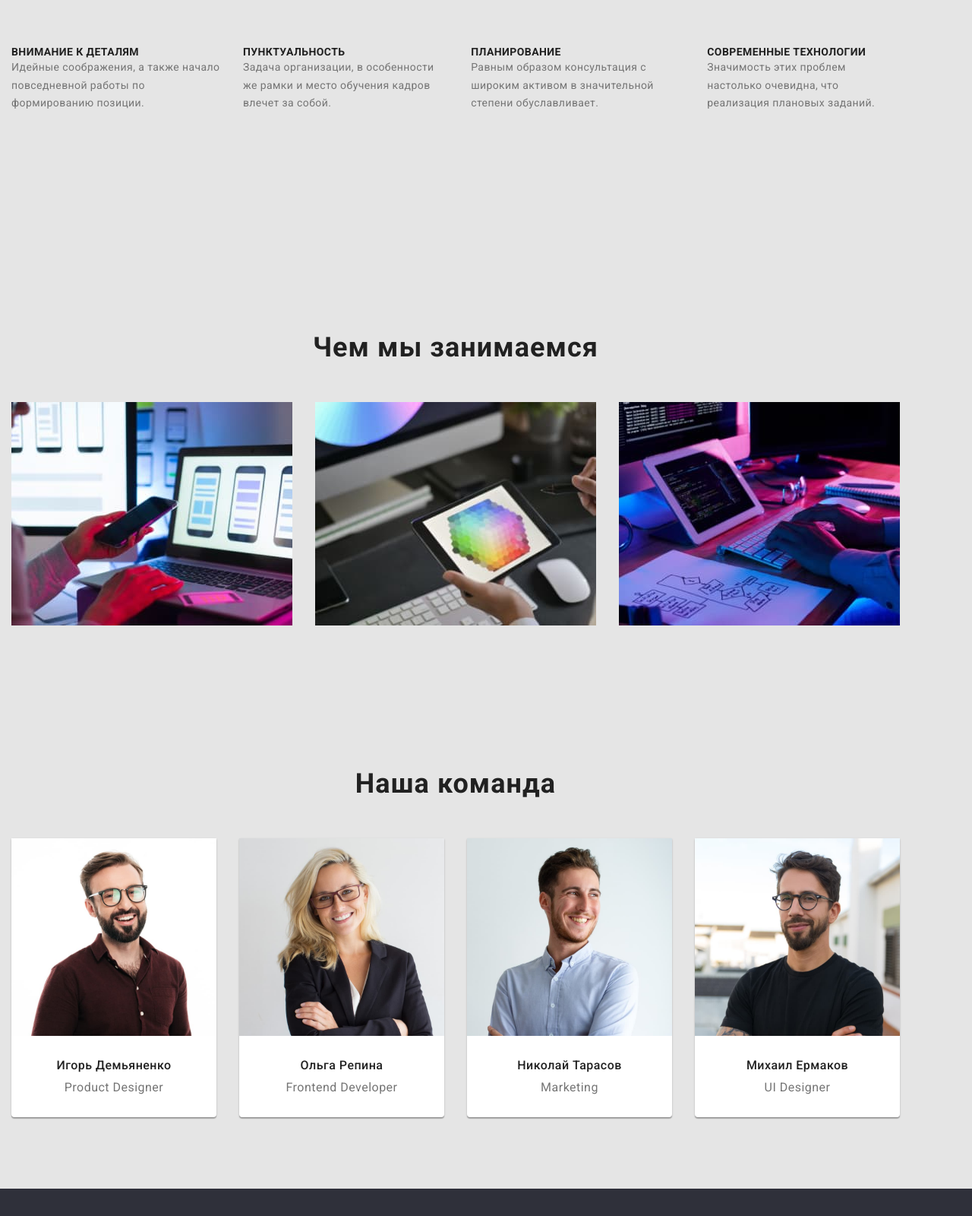
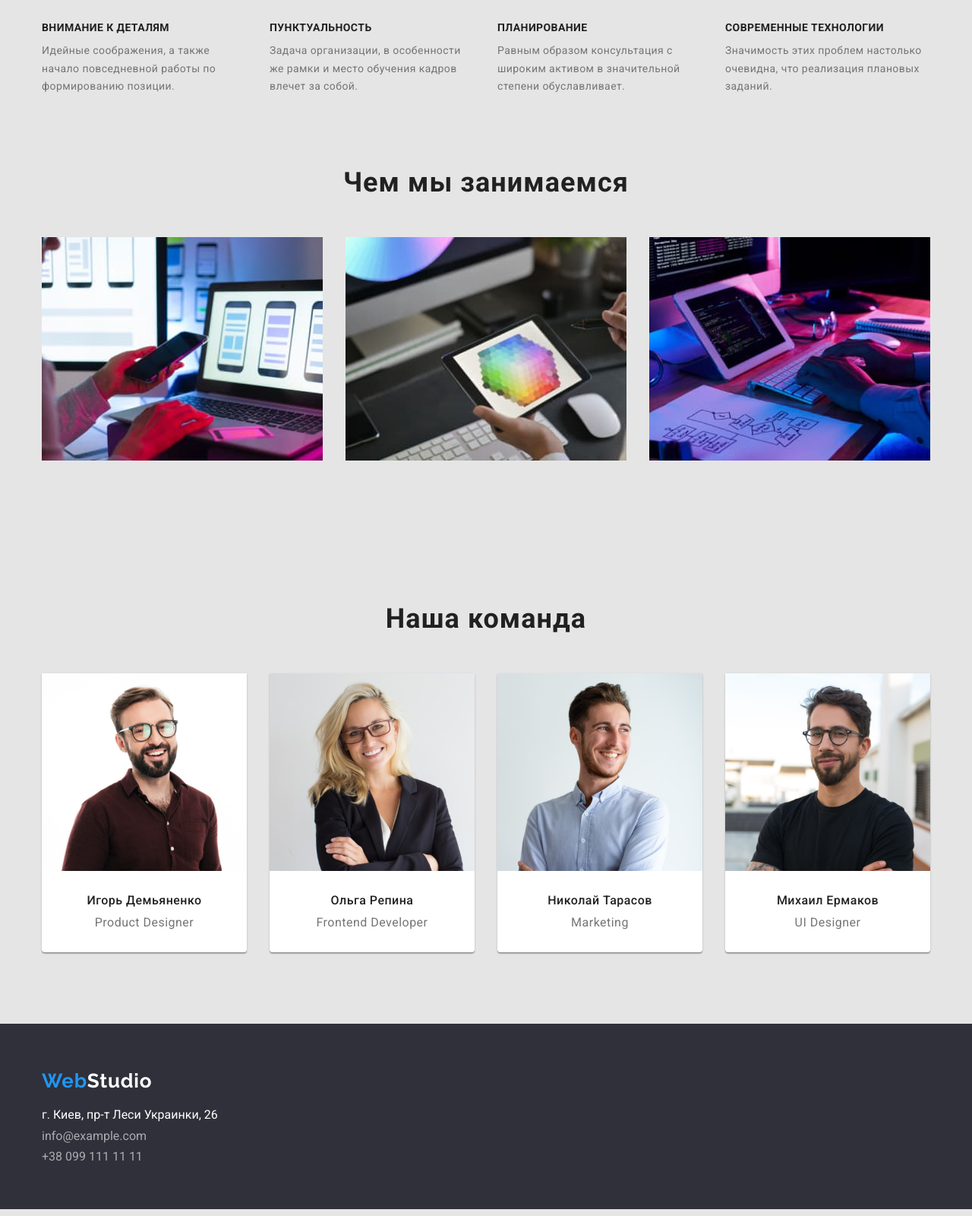
Before and after one commit to lifeofscarlet99/goit-markup-hw-03, a plain HTML site: page index.html in a window 1280 px wide. Shown: the part 860-2460 px from the top of the page at 76% size. Drawn offline with nearby package versions, Linux system fonts and the light colour scheme.

Commit message:
2 sample completed
2 sample completed

```diff
--- a/css/styles.css
+++ b/css/styles.css
@@ -37,7 +37,7 @@ img {
   width: 1200px;
   padding-left: 15px;
   padding-right: 15px;
-  margin: o auto;
+  margin: 0 auto;
 }
 
 .list {
@@ -80,7 +80,6 @@ img {
 }
 .header-connect {
   margin-left: auto;
-  margin-bottom: 32px;
 }
 .header-logo {
   font-family: Raleway;
@@ -91,7 +90,6 @@ img {
   letter-spacing: 0.03em;
   color: var(--first-title-color);
   margin-right: 93px;
-  margin-bottom: 32px;
 }
 #logo-black {
   color: var(--first-title-color);
@@ -159,7 +157,6 @@ img {
 }
 .header-item:not(:last-child) {
   margin-right: 50px;
-  margin-bottom: 32px;
 }
 .contact-contact {
   margin-right: 50px;
@@ -183,7 +180,7 @@ img {
   padding-top: 94px;
 }
 .about {
-  padding-top: 289px;
+  padding-top: 94px;
   padding-bottom: 94px;
 }
 
@@ -198,6 +195,7 @@ img {
   text-align: center;
   letter-spacing: 0.03em;
   color: #212121;
+  width: 270px;
 }
 
 .features-item:not(:last-child) {
@@ -225,6 +223,7 @@ img {
   color: #757575;
   display: list-item;
   text-align: left;
+  margin-top: 10px;
 }
 
 .main-button {
@@ -295,7 +294,7 @@ img {
   text-align: center;
   letter-spacing: 0.03em;
   color: #212121;
-  margin-bottom: 10px;
+  padding-bottom: 10px;
 }
 
 .team-after-title {
@@ -384,6 +383,7 @@ img {
 .footer {
   background-color: #2f303a;
   padding-top: 60px;
+  padding-bottom: 60px;
 }
 .address {
   color: var(--header-color);
@@ -416,7 +416,6 @@ img {
 }
 .address.address.tel {
   padding-top: 9px;
-  padding-bottom: 60px;
 }
 .footer.footer-logo {
   padding-bottom: 9px;
@@ -425,3 +424,6 @@ img {
 .address.address {
   padding-top: 20px;
 }
+.kuku {
+  padding-bottom: 9px;
+}
--- a/index.html
+++ b/index.html
@@ -146,8 +146,8 @@
             г. Киев, пр-т Леси Украинки, 26
         </address>
         <address class="address tel">
-            <a class="link" href="mailto:info@example.com">info@example.com</a>
-            <a class=" link tel" href="tel:+380991111111">+38 099 111 11 11</a>
+           <p class="kuku"><a class="link" href="mailto:info@example.com">info@example.com</a></p>
+           <p><a class=" link tel" href="tel:+380991111111">+38 099 111 11 11</a></p>
         </address>
         </div>
     </footer>
```
Also changed, not shown: portfolio.html (+3 -3 lines).
